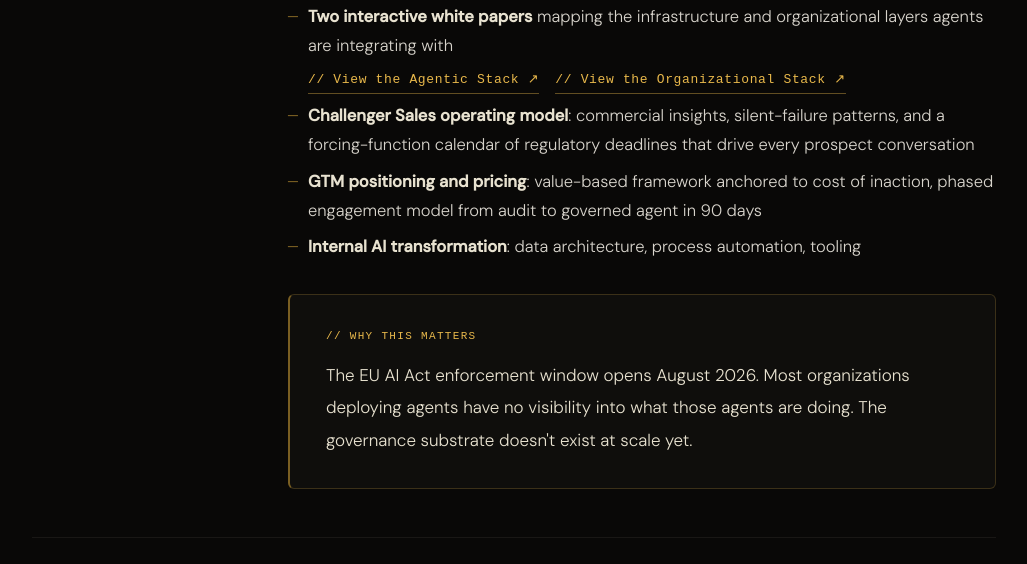
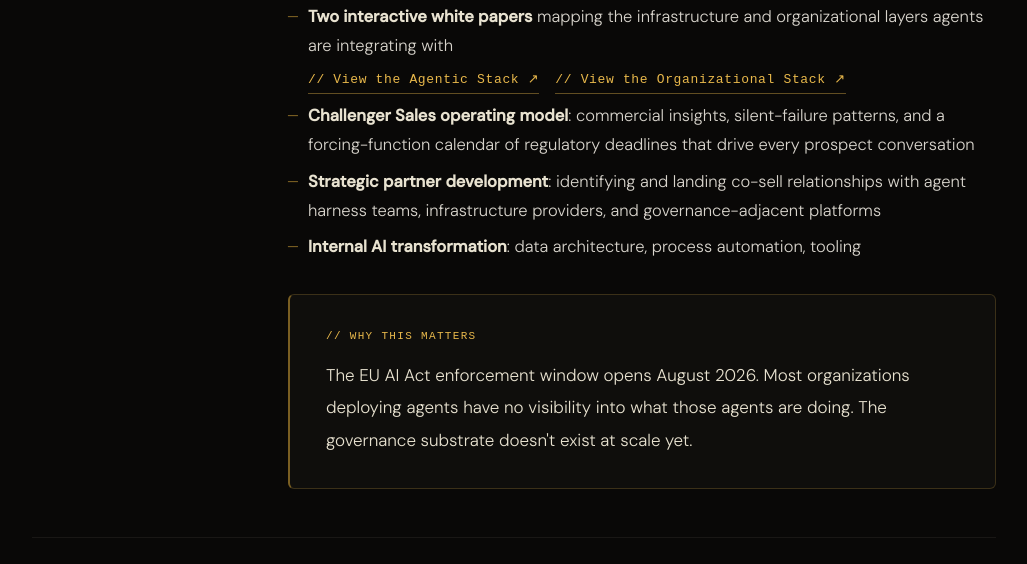
Before and after one commit to mikyodoorjey/dotone, a plain HTML site: page index.html in a window 1280 px wide. Shown: the part 1698-2262 px from the top of the page, without its empty margins (126-1153 px from the left). Drawn offline with Linux system fonts and the light colour scheme; a web font is replaced by a local one.

Commit message:
Replace pricing with strategic partnerships, full QC

```diff
--- a/index.html
+++ b/index.html
@@ -521,7 +521,7 @@ footer{
           </span>
         </li>
         <li><strong style="color:var(--tx)">Challenger Sales operating model</strong>: commercial insights, silent-failure patterns, and a forcing-function calendar of regulatory deadlines that drive every prospect conversation</li>
-        <li><strong style="color:var(--tx)">GTM positioning and pricing</strong>: value-based framework anchored to cost of inaction, phased engagement model from audit to governed agent in 90 days</li>
+        <li><strong style="color:var(--tx)">Strategic partner development</strong>: identifying and landing co-sell relationships with agent harness teams, infrastructure providers, and governance-adjacent platforms</li>
         <li><strong style="color:var(--tx)">Internal AI transformation</strong>: data architecture, process automation, tooling</li>
       </ul>
 
```
